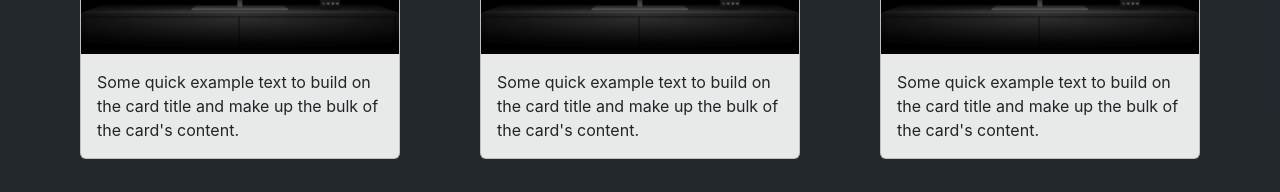
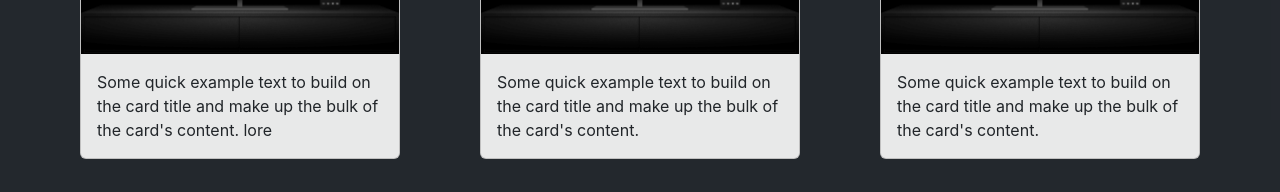
Before and after one commit to HashirA32/textutsls, a React (Create React App) app: page / in a window 1280 px wide. Shown: the part 389-581 px from the top of the page. Built offline with nearby package versions, Linux system fonts and the light colour scheme.

Commit message:
Header, Footer, Content

```diff
--- a/src/comps/Content.js
+++ b/src/comps/Content.js
@@ -7,7 +7,7 @@
     <div className="card" >
   <img src="tv.png" className="card-img-top" alt="..."/>
   <div className="card-body">
-    <p className="card-text">Some quick example text to build on the card title and make up the bulk of the card's content.</p>
+    <p className="card-text">Some quick example text to build on the card title and make up the bulk of the card's content. lore</p>
   </div>
 </div>
 
--- a/src/index.css
+++ b/src/index.css
@@ -25,6 +25,7 @@
   align-items: center;
   justify-content: space-evenly;
   height: 80dvh;
+  min-width: 500px;
 
 }
 .card {
```
